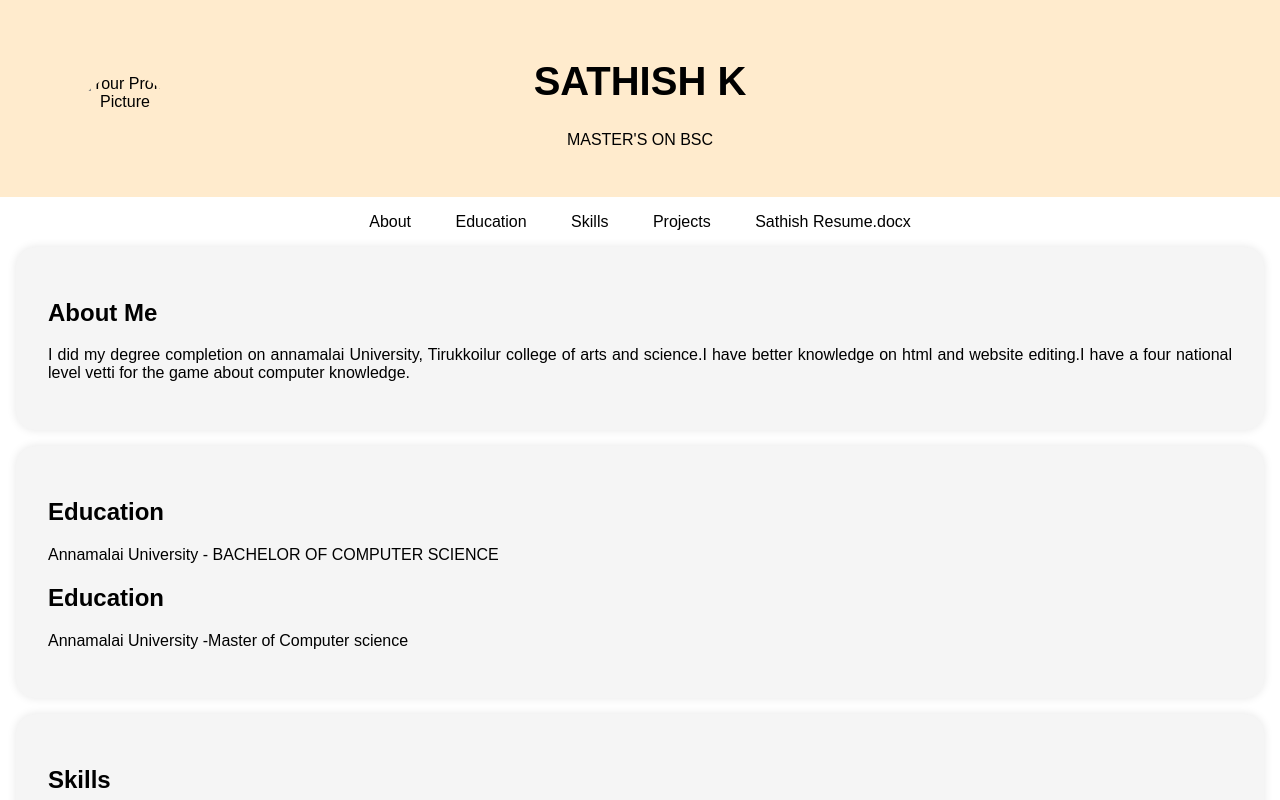
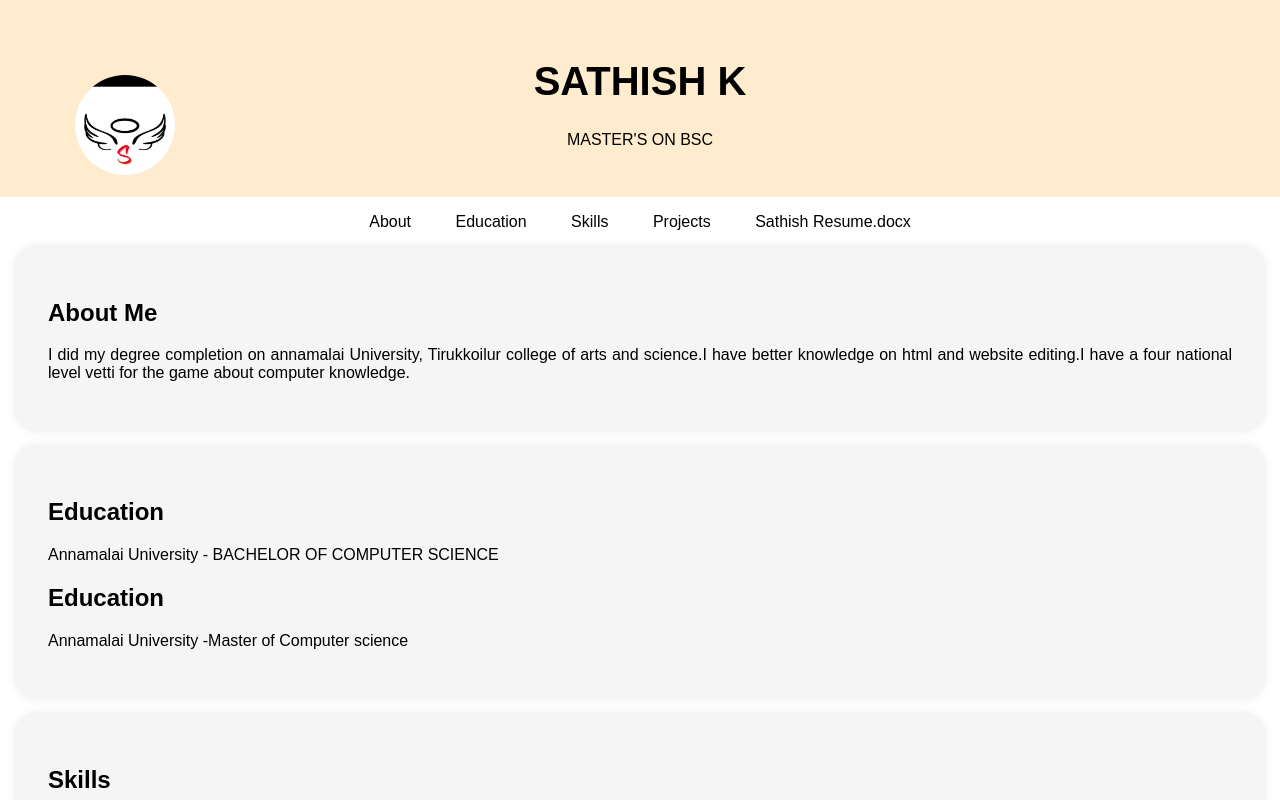
Before and after one commit to Sathish7315/Sathish.k, a plain HTML site: page index.html in a window 1280 px wide. Shown: the top 800 px of the page. Drawn offline with Linux system fonts and the light colour scheme.

Commit message:
Update index.html

```diff
--- a/index.html
+++ b/index.html
@@ -95,7 +95,7 @@
     <header>
         <div class="header-content">
             <!-- Add your profile picture here -->
-            <img src="/IMG_20231021_12014.jpeg" alt="Your Profile Picture" class="profile-picture">
+            <img src="Screenshot_20220825_202448.jpg" alt="Your Profile Picture" class="profile-picture">
             <h1>SATHISH K</h1>
             <p>MASTER'S ON BSC</p>
         </div>
```
